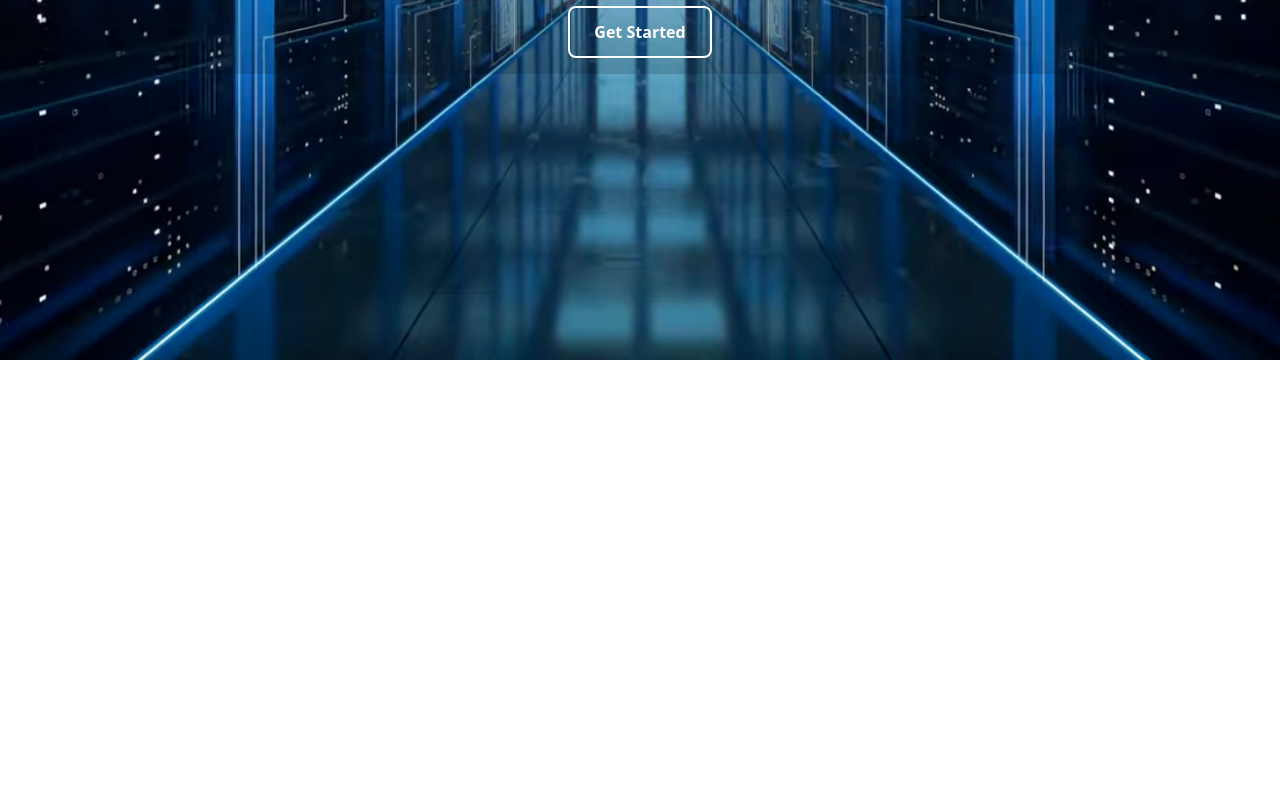
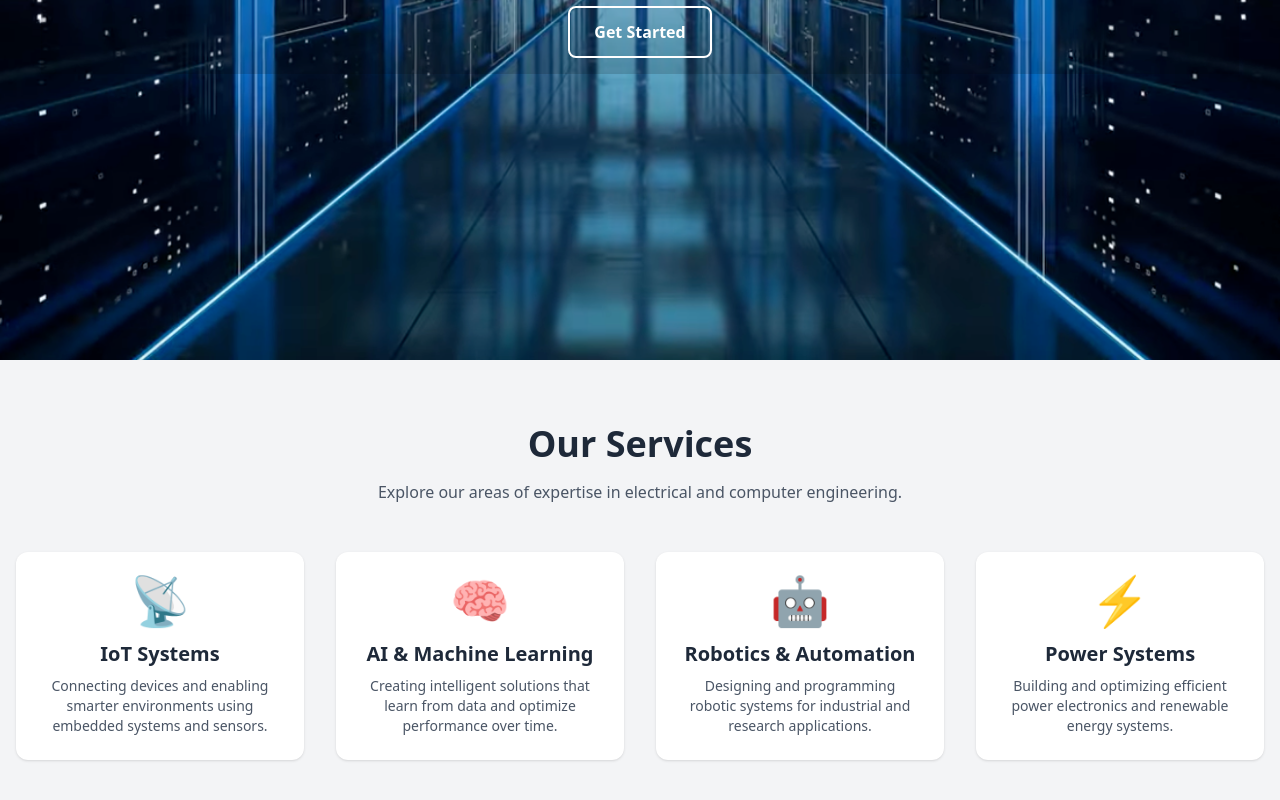
Before and after one commit to MintesinotN/Landing-Page, a React (Vite) app: page / in a window 1280 px wide. Shown: the part 440-1240 px from the top of the page. Before the commit the page ends 800 px from the top, so only its background shows below. Built offline with nearby package versions, Linux system fonts and the light colour scheme.

Commit message:
services implementation

```diff
--- a/src/App.tsx
+++ b/src/App.tsx
@@ -1,11 +1,13 @@
 import Navbar from "./components/Navbar";
 import Hero from "./components/Hero";
+import Services from "./components/Services";
 
 function App() {
   return (
     <>
       <Navbar />
       <Hero />
+      <Services />
     </>
   );
 }
--- /dev/null
+++ b/src/components/Services.tsx
@@ -0,0 +1,48 @@
+const services = [
+    {
+      title: "IoT Systems",
+      description: "Connecting devices and enabling smarter environments using embedded systems and sensors.",
+      icon: "📡",
+    },
+    {
+      title: "AI & Machine Learning",
+      description: "Creating intelligent solutions that learn from data and optimize performance over time.",
+      icon: "🧠",
+    },
+    {
+      title: "Robotics & Automation",
+      description: "Designing and programming robotic systems for industrial and research applications.",
+      icon: "🤖",
+    },
+    {
+      title: "Power Systems",
+      description: "Building and optimizing efficient power electronics and renewable energy systems.",
+      icon: "⚡",
+    },
+  ];
+
+  export default function Services() {
+    return (
+      <section className="py-16 bg-gray-100">
+        <div className="max-w-7xl mx-auto px-4 text-center">
+          <h2 className="text-4xl font-bold mb-4 text-gray-800">Our Services</h2>
+          <p className="text-gray-600 max-w-2xl mx-auto mb-12">
+            Explore our areas of expertise in electrical and computer engineering.
+          </p>
+
+          <div className="grid gap-8 grid-cols-1 sm:grid-cols-2 md:grid-cols-2 lg:grid-cols-4">
+            {services.map((service, index) => (
+              <div
+                key={index}
+                className="bg-white p-6 rounded-xl shadow hover:shadow-lg transition duration-300"
+              >
+                <div className="text-5xl mb-4">{service.icon}</div>
+                <h3 className="text-xl font-semibold text-gray-800 mb-2">{service.title}</h3>
+                <p className="text-gray-600 text-sm">{service.description}</p>
+              </div>
+            ))}
+          </div>
+        </div>
+      </section>
+    );
+  }
```
